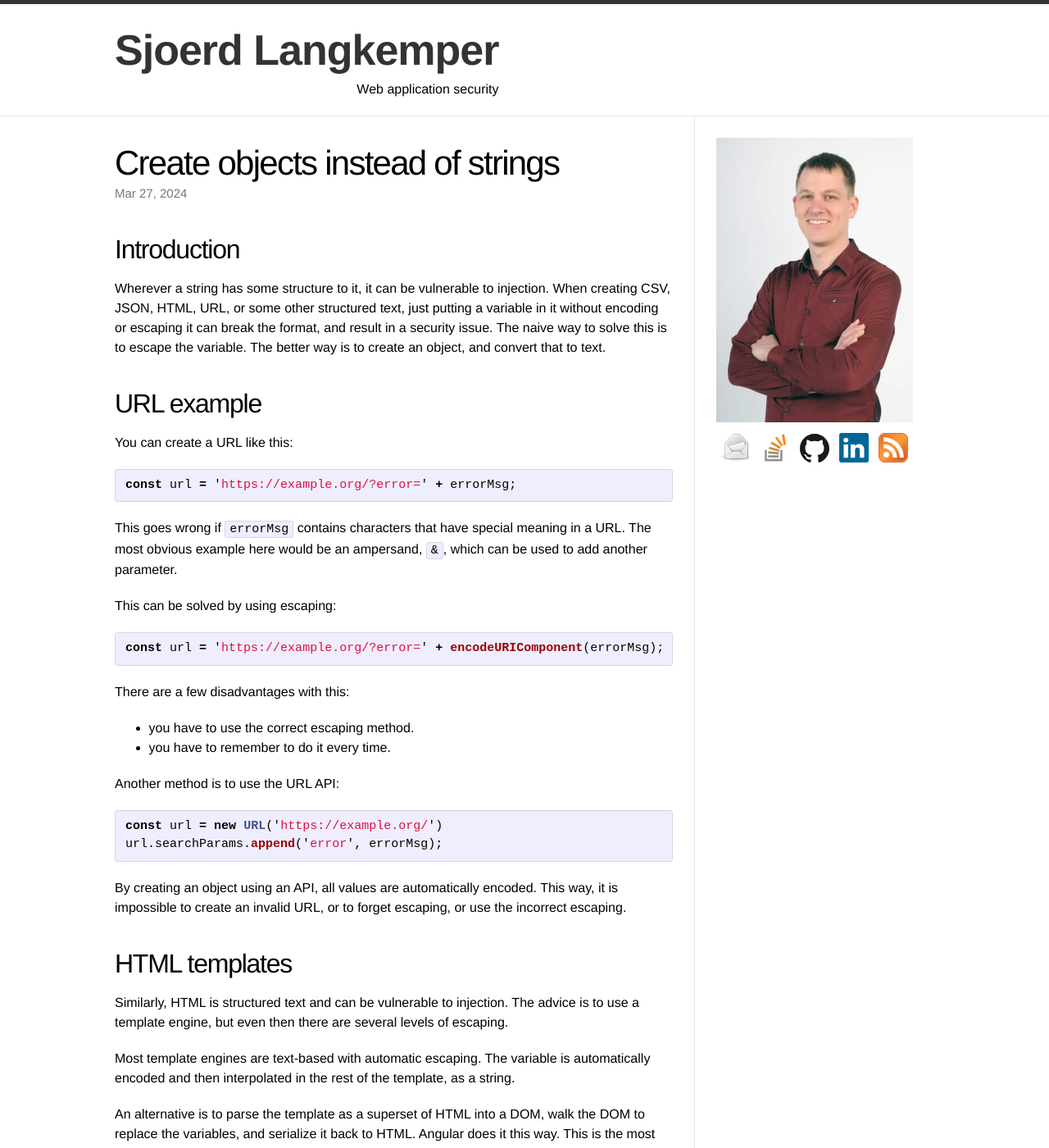
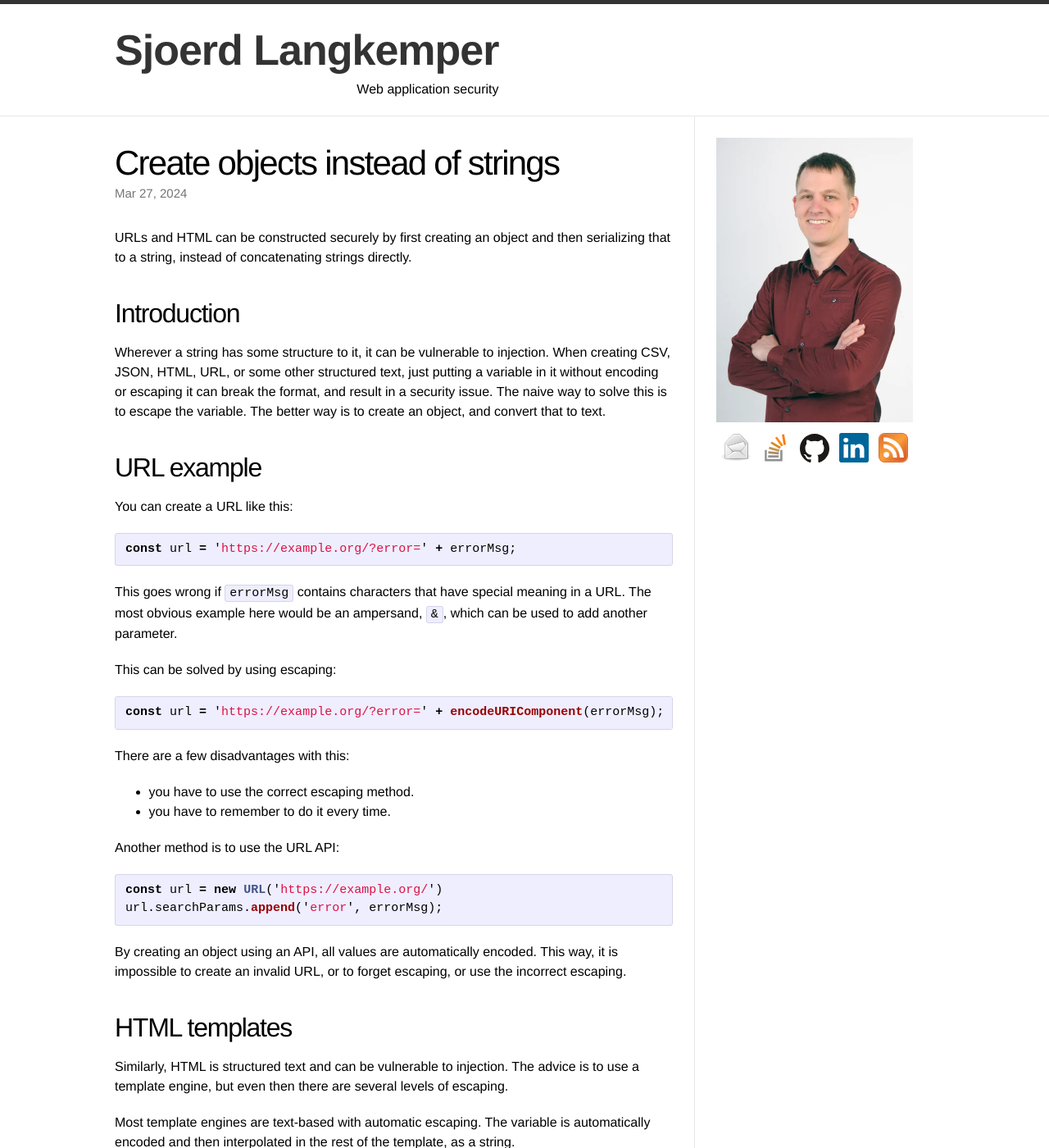
Before and after one commit to Sjord/Sjord.github.io, a Jekyll site: the page built from _posts/2024-03-25-create-objects-instead-of-strings.md, in a window 1280 px wide and 1400 px high. Shown: the whole window at 82% size. Built offline with Jekyll 4.4.1, drawn with Linux system fonts in a browser that asks for light colours; some of the changed text lies outside the part shown.

Commit message:
Add intro, fix formatting

````diff
--- a/_posts/2024-03-25-create-objects-instead-of-strings.md
+++ b/_posts/2024-03-25-create-objects-instead-of-strings.md
@@ -4,6 +4,8 @@ title: "Create objects instead of strings"
 thumbnail: construction-blocks-480.jpg
 date: 2024-03-27
 ---
+
+URLs and HTML can be constructed securely by first creating an object and then serializing that to a string, instead of concatenating strings directly.
 
 ## Introduction
 
@@ -47,7 +49,7 @@ Most template engines are text-based with automatic escaping. The variable is au
 An alternative is to parse the template as a superset of HTML into a DOM, walk the DOM to replace the variables, and serialize it back to HTML. Angular does it this way. This is the most secure against injection. Consider this example:
 
 ```
-<body class={{ variable }}>
+{% raw %}<body class={{ variable }}>{% endraw %}
 ```
 
 If *variable* contains whitespace, this introduces a problem for a text-based template engine. However, a DOM-based template engine just assigns the variable content to the *body.class* property, whitespace and all.
````
